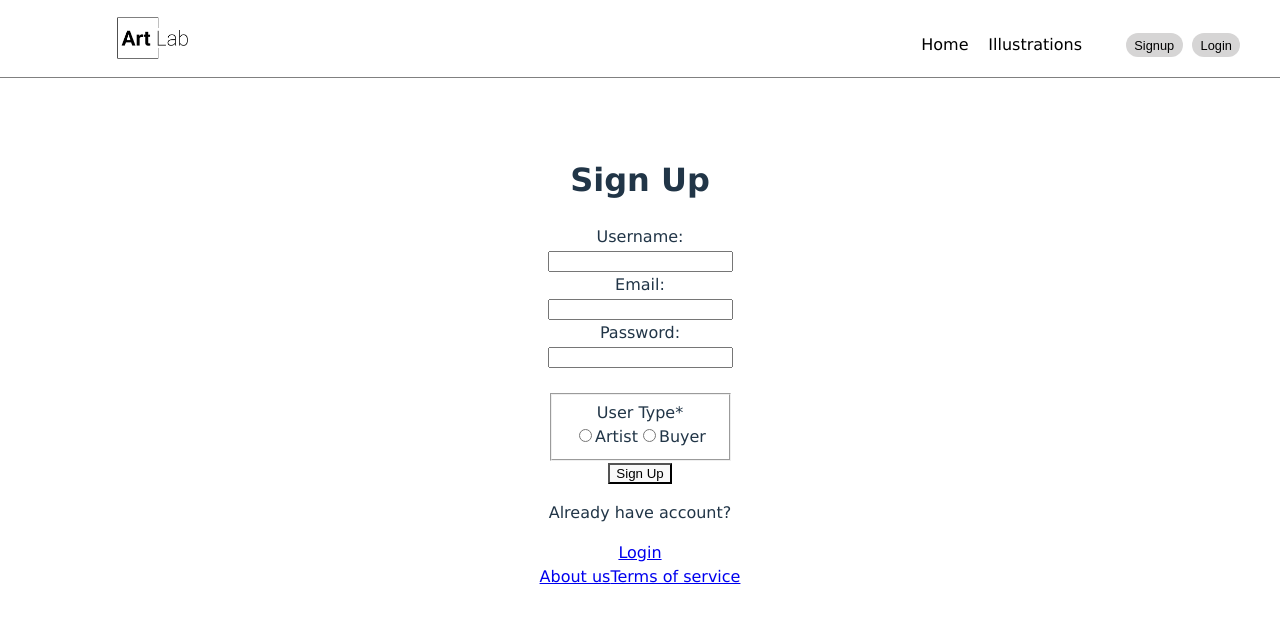
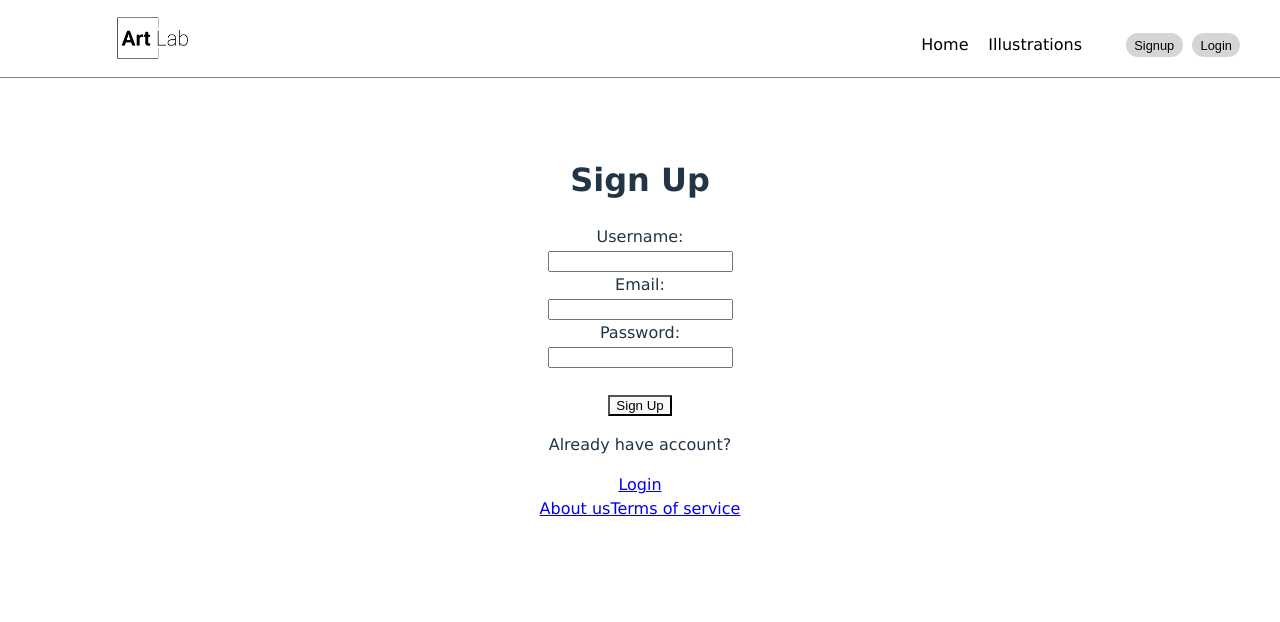
Before and after one commit to Marisa-Pinheiro/Art-Lab-FrontEnd, a React (Vite) app: page /signup in a window 1280 px wide. Shown: the top 622 px of the page. Built offline with nearby package versions, Linux system fonts and the light colour scheme.

Commit message:
small errors, favourites and bought implementation start

```diff
--- a/src/Components/Favourites/index.jsx
+++ b/src/Components/Favourites/index.jsx
@@ -2,12 +2,9 @@ import { useEffect, useContext, useState } from "react";
 import axios from "axios";
 import { AuthContext } from "../../Context/auth.context";
 
-
-
 function Favourites() {
   const [favourites, setFavourite] = useState([]);
   const { user } = useContext(AuthContext);
-
 
   const getFavourites = async () => {
     try {
@@ -34,16 +31,16 @@ function Favourites() {
       {favourites.length === 0 && <p>Still no favourites?</p>}
       {favourites &&
         favourites.map((fav) => (
-          <div key={item._id}>
+          <div key={fav._id}>
             <div className="remove-button">
-            <button >Remove</button></div>
+              <button>Remove</button>
+            </div>
             <img src={fav.imageUrl} alt={fav.name} />
             <div>
               <p>
                 {fav.name}, {fav.price}€
               </p>
             </div>
-
           </div>
         ))}
     </div>
--- a/src/Pages/Cart/index.jsx
+++ b/src/Pages/Cart/index.jsx
@@ -5,6 +5,7 @@ import { AuthContext } from "../../Context/auth.context.jsx";
 
 function Cart() {
   const [items, setItems] = useState([]);
+  const [bought, setBought] = useState([]);
   const { user } = useContext(AuthContext);
 
   const getCartItems = async () => {
@@ -23,6 +24,20 @@ function Cart() {
     }
   };
 
+  const addBought = (itemId) => {
+
+    axios
+      .put(
+        `${import.meta.env.VITE_APP_SERVER_URL}/api/${user._id}/paid/${itemId}`
+      )
+      .then((response) => {
+        setBought(response);
+      })
+      .catch((error) => {
+        console.log(error);
+      });
+  };
+
   useEffect(() => {
     getCartItems();
   }, []);
@@ -30,7 +45,9 @@ function Cart() {
   const removeFromCart = (itemId) => {
     axios
       .put(
-        `${import.meta.env.VITE_APP_SERVER_URL}/api/${user._id}/cart/del/${itemId}`
+        `${import.meta.env.VITE_APP_SERVER_URL}/api/${
+          user._id
+        }/cart/del/${itemId}`
       )
       .then((response) => {
         setItems((prevItems) =>
@@ -49,18 +66,19 @@ function Cart() {
         items.map((item) => (
           <div key={item._id}>
             <div className="remove-button">
-            <button onClick={() => removeFromCart(item._id)}>&#x2715;</button></div>
+              <button onClick={() => removeFromCart(item._id)}>&#x2715;</button>
+            </div>
             <img src={item.imageUrl} alt={item.name} />
             <div>
               <p>
                 {item.name}, {item.price}€
               </p>
             </div>
-            <button>Buy</button>
+            <button onClick={() => addBought(item._id)}>Buy</button>
           </div>
         ))}
     </div>
   );
 }
 
-export default Cart
+export default Cart;
--- a/src/Pages/EditIllustration/index.jsx
+++ b/src/Pages/EditIllustration/index.jsx
@@ -82,7 +82,7 @@ function EditIllustration() {
           value={date}
           onChange={(e) => setDate(e.target.value)}
         /><br></br>
-        <Link to={`/illustration/${id}`}><button type="submit">Edit</button></Link>
+        <Link to={`/illustration/${id}`}><button type="submit" onClick={handleFormSubmit}>Edit</button></Link>
       </form>
       <Link to={`/illustration`}>
   <button onClick={deleteIllustration}>Delete your illustration?</button>
--- a/src/Pages/Signup/index.jsx
+++ b/src/Pages/Signup/index.jsx
@@ -74,33 +74,7 @@ function SignUpPage() {
         </div>
 
         <br></br>
-        <fieldset className="fieldset">
-          <div>
-            <label htmlFor="userType">User Type*</label>
-          </div>
 
-          <div>
-            <input
-              type="radio"
-              className="css-authinput"
-              label="Artist"
-              value="Artist"
-              name="userType"
-              onClick={handleUserType}
-            />
-            <label htmlFor="donor">Artist</label>
-
-            <input
-              type="radio"
-              className="css-authinput"
-              label="Buyer"
-              value="Buyerl"
-              name="userType"
-              onClick={handleUserType}
-            />
-            <label htmlFor="needful">Buyer</label>
-          </div>
-        </fieldset>
         <div>
           <button type="submit">Sign Up</button>
         </div>
--- a/src/Pages/UserProfile/index.jsx
+++ b/src/Pages/UserProfile/index.jsx
@@ -2,7 +2,8 @@ import React, { useState, useEffect } from "react";
 import axios from "axios";
 import { Link, useParams } from "react-router-dom";
 import Favourites from "../../Components/Favourites/index";
-
+/* import BoughtList from "../../Components/BoughtIllustrations/index"
+ */
 function Profile() {
   const [user, setUser] = useState(null);
   const [userIllustrations, setUserIllustrations] = useState(null);
@@ -62,6 +63,7 @@ function Profile() {
       )}
       <div className="user-bought">
         <h3>Artworks bought</h3>
+       {/*  <BoughtList/> */}
       </div>
       <div className="user-favourites">
       <h3>Favourites</h3>
```
Also changed, not shown: src/Components/BoughtIllustrations/index.jsx (+28 -0 lines).
